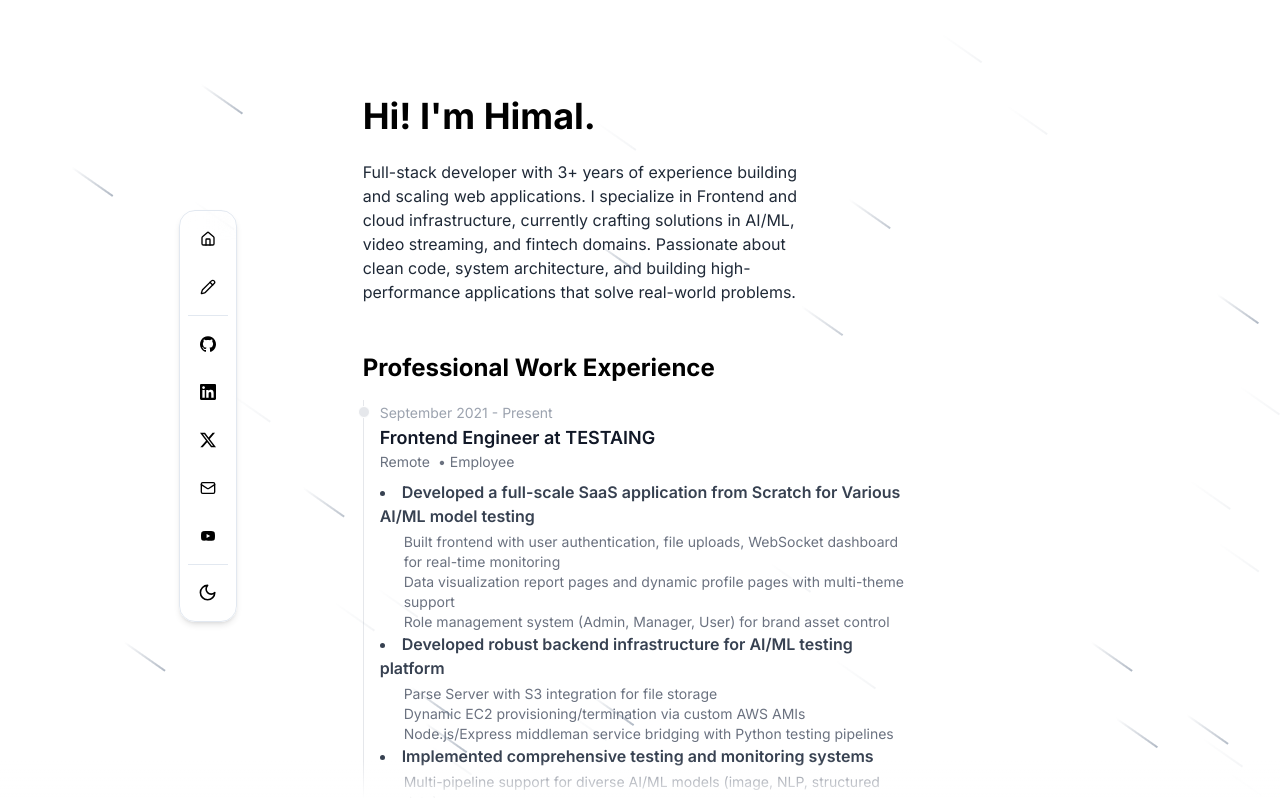
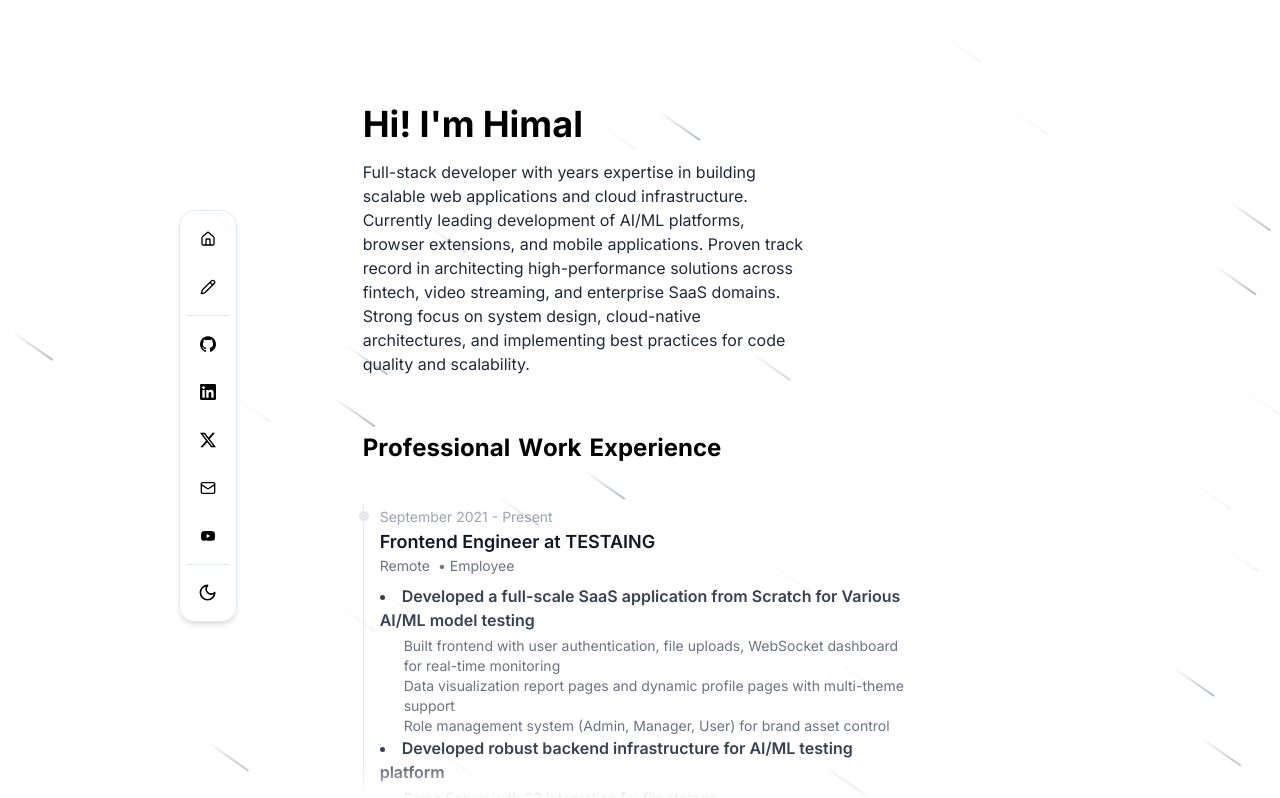
Before and after one commit to comming-soon-official/portfolio, a Next.js app: page / in a window 1280 px wide. Shown: the top 798 px of the page. Built offline with nearby package versions, Linux system fonts and the light colour scheme.

Commit message:
adding hypertext to look cool

```diff
--- a/components/ContactMe.tsx
+++ b/components/ContactMe.tsx
@@ -1,10 +1,12 @@
 import Link from 'next/link';
 import React from 'react';
+import HyperText from './ui/hyper-text';
 
 function ContactMe() {
   return (
     <div className="flex flex-col gap-4 mb-20">
-      <h1 className="text-2xl font-bold">Contact Me</h1>
+      <HyperText className="text-2xl font-bold" text="Contact Me" />
+
       <p className="text-sm text-gray-500 dark:text-gray-300">
         Want to chat? Just shoot me a dm with a{' '}
         <Link
--- a/components/Education.tsx
+++ b/components/Education.tsx
@@ -1,4 +1,5 @@
 import React from 'react';
+import HyperText from './ui/hyper-text';
 
 interface EducationItem {
   startDate: string;
@@ -29,7 +30,7 @@ const EducationData: EducationItem[] = [
 const Education: React.FC = () => {
   return (
     <div className="flex flex-col gap-4 w-full -z-10">
-      <h1 className="text-2xl font-bold">Education</h1>
+      <HyperText className="text-2xl font-bold" text="Education" />
 
       <ol className="relative border-s border-gray-200 dark:border-gray-700">
         {EducationData.map((item, index) => (
--- a/components/Intro.tsx
+++ b/components/Intro.tsx
@@ -1,6 +1,7 @@
 'use client';
 
 import { useEffect, useState } from 'react';
+import HyperText from './ui/hyper-text';
 
 export default function Intro() {
   const [isMounted, setIsMounted] = useState(false);
@@ -17,12 +18,14 @@ export default function Intro() {
   return (
     <div className="w-full flex flex-col-reverse lg:flex-row gap-14 justify-between items-center -z-10">
       <div className="flex flex-col gap-2 w-full lg:w-4/5">
-        <h1 className="text-4xl font-bold mb-4">Hi! I&apos;m Himal.</h1>
+        <HyperText className="text-4xl font-bold text-black dark:text-white" text="Hi! I'm Himal" />
         <p className="text-base text-gray-800 dark:text-gray-300">
-          Full-stack developer with 3+ years of experience building and scaling web applications. I
-          specialize in Frontend and cloud infrastructure, currently crafting solutions in AI/ML,
-          video streaming, and fintech domains. Passionate about clean code, system architecture,
-          and building high-performance applications that solve real-world problems.
+          Full-stack developer with <span></span>years expertise in building scalable web
+          applications and cloud infrastructure. Currently leading development of AI/ML platforms,
+          browser extensions, and mobile applications. Proven track record in architecting
+          high-performance solutions across fintech, video streaming, and enterprise SaaS domains.
+          Strong focus on system design, cloud-native architectures, and implementing best practices
+          for code quality and scalability.
         </p>
       </div>
       <div className="flex items-center justify-center md:mb-0"></div>
--- a/components/Languages.tsx
+++ b/components/Languages.tsx
@@ -2,6 +2,7 @@
 
 import { motion } from 'framer-motion';
 import { MagicCard } from './ui/magic-card';
+import HyperText from './ui/hyper-text';
 
 const languages = [
   {
@@ -25,7 +26,7 @@ export default function Languages() {
   return (
     <section className="py-10">
       <div className="flex items-center gap-2 mb-6">
-        <h2 className="text-2xl font-bold">Languages</h2>
+        <HyperText className="text-2xl font-bold" text="Languages" />
       </div>
       <div className="grid grid-cols-1 sm:grid-cols-2 md:grid-cols-3 gap-4">
         {languages.map((lang, index) => (
--- a/components/NotableAchievements.tsx
+++ b/components/NotableAchievements.tsx
@@ -3,6 +3,7 @@
 import { motion } from 'framer-motion';
 import { Trophy, Award, BookOpen } from 'lucide-react';
 import { MagicCard } from './ui/magic-card';
+import HyperText from './ui/hyper-text';
 
 const achievements = [
   {
@@ -34,7 +35,7 @@ const achievements = [
 export default function NotableAchievements() {
   return (
     <section className="py-10">
-      <h2 className="text-2xl font-bold mb-6">Notable Achievements</h2>
+      <HyperText className="text-2xl font-bold" text="Notable Achievements" />
 
       <div className="grid grid-cols-1 md:grid-cols-2 gap-6">
         {achievements.map((achievement, index) => (
--- a/components/Projects.tsx
+++ b/components/Projects.tsx
@@ -3,6 +3,7 @@ import React from 'react';
 import { Button } from './ui/button';
 import { Badge } from './ui/badge';
 import { MagicCard } from './ui/magic-card';
+import HyperText from './ui/hyper-text';
 
 const projectsData = [
   {
@@ -83,7 +84,7 @@ const projectsData = [
 function Projects() {
   return (
     <div className="flex flex-col gap-4 w-full">
-      <h1 className="text-2xl font-bold">Overall Projects</h1>
+      <HyperText className="text-2xl font-bold" text="Overall Projects" />
       <div className="grid grid-cols-1 md:grid-cols-2 gap-4">
         {projectsData.map((project, index) => (
           <MagicCard key={index}>
--- a/components/Skills.tsx
+++ b/components/Skills.tsx
@@ -1,5 +1,6 @@
 import React from 'react';
 import { Badge } from './ui/badge';
+import HyperText from './ui/hyper-text';
 
 interface SkillCategory {
   primary?: string[];
@@ -82,7 +83,7 @@ const skillsData: SkillsData = {
 function Skills() {
   return (
     <div className="flex flex-col gap-6 w-full">
-      <h1 className="text-2xl font-bold">Skills</h1>
+      <HyperText className="text-2xl font-bold" text="Skills" />
       <div className="flex flex-col gap-4">
         {Object.entries(skillsData).map(([category, skills]) => (
           <div key={category} className="flex flex-col gap-2">
--- a/components/WorkExperience.tsx
+++ b/components/WorkExperience.tsx
@@ -1,4 +1,5 @@
 import React from 'react';
+import HyperText from './ui/hyper-text';
 
 interface WorkExperienceItem {
   startDate: string;
@@ -131,7 +132,9 @@ const workExperienceData: WorkExperienceItem[] = [
 const WorkExperience: React.FC = () => {
   return (
     <div className="flex flex-col gap-4 w-full -z-10">
-      <h1 className="text-2xl font-bold">Professional Work Experience</h1>
+      <HyperText className="text-2xl font-bold" text="Professional Work Experience" />
+
+      <h1 className="text-2xl font-bold"></h1>
 
       <ol className="relative border-s border-gray-200 dark:border-gray-700">
         {workExperienceData.map((item, index) => (
--- /dev/null
+++ b/components/ui/hyper-text.tsx
@@ -0,0 +1,84 @@
+'use client';
+
+import { AnimatePresence, motion, Variants } from 'framer-motion';
+import { useEffect, useRef, useState } from 'react';
+
+import { cn } from '@/lib/utils';
+
+interface HyperTextProps {
+  text: string;
+  duration?: number;
+  framerProps?: Variants;
+  className?: string;
+  animateOnLoad?: boolean;
+}
+
+const alphabets = 'abcdefghijklmnopqrstuvwxyz'.split('');
+
+const getRandomInt = (max: number) => Math.floor(Math.random() * max);
+
+export default function HyperText({
+  text,
+  duration = 200, // Changed to 200ms
+  framerProps = {
+    initial: { opacity: 0, y: -10 },
+    animate: { opacity: 1, y: 0 },
+    exit: { opacity: 0, y: 3 },
+  },
+  className,
+  animateOnLoad = true,
+}: HyperTextProps) {
+  const [displayText, setDisplayText] = useState(text.split(''));
+  const [trigger, setTrigger] = useState(false);
+  const interations = useRef(0);
+  const isFirstRender = useRef(true);
+
+  const triggerAnimation = () => {
+    interations.current = 0;
+    setTrigger(true);
+  };
+
+  useEffect(() => {
+    const interval = setInterval(
+      () => {
+        if (!animateOnLoad && isFirstRender.current) {
+          clearInterval(interval);
+          isFirstRender.current = false;
+          return;
+        }
+        if (interations.current < text.length) {
+          setDisplayText(t =>
+            t.map((l, i) =>
+              l === ' ' ? ' ' : i <= interations.current ? text[i] : alphabets[getRandomInt(26)]
+            )
+          );
+          interations.current = interations.current + 0.5; // Increased iteration speed
+        } else {
+          setTrigger(false);
+          clearInterval(interval);
+        }
+      },
+      duration / (text.length * 20) // Adjusted interval timing
+    );
+    return () => clearInterval(interval);
+  }, [text, duration, trigger, animateOnLoad]);
+
+  return (
+    <div
+      className="flex scale-100 cursor-default overflow-hidden py-2"
+      onMouseEnter={triggerAnimation}
+    >
+      <AnimatePresence mode="wait">
+        {displayText.map((letter, i) => (
+          <motion.span
+            key={i}
+            className={cn(letter === ' ' ? 'w-2' : '', className)}
+            {...framerProps}
+          >
+            {letter}
+          </motion.span>
+        ))}
+      </AnimatePresence>
+    </div>
+  );
+}
```
